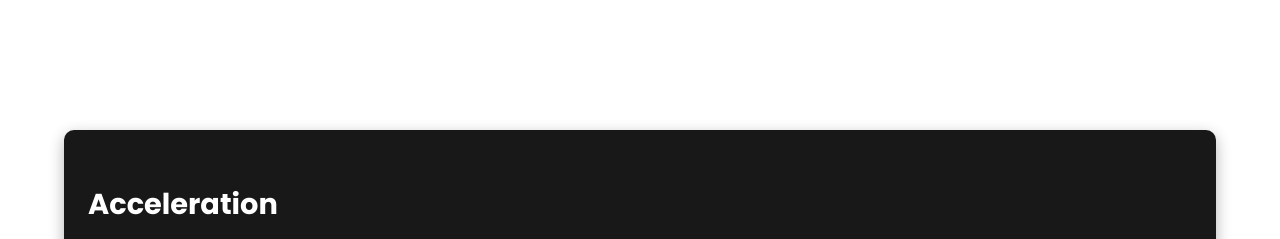
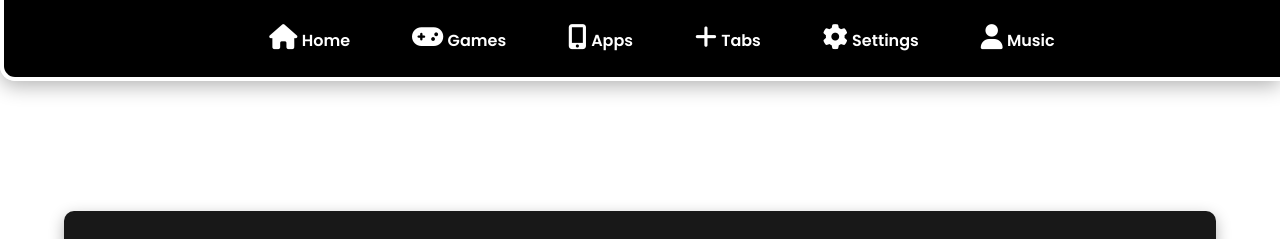
Before and after one commit to xnightlessdev/Acceleration, a website: page public/about.html in a window 1280 px wide. Shown: the top 239 px of the page. Drawn offline with Linux system fonts and the light colour scheme.

Commit message:
Update about.html

```diff
--- a/public/about.html
+++ b/public/about.html
@@ -6,11 +6,27 @@
   <title>Acceleration About Us</title>
   <link href="https://fonts.googleapis.com/css2?family=Montserrat:wght@400;700&family=Poppins:wght@400;600;700&display=swap" rel="stylesheet">
   <link rel="stylesheet" href="https://cdnjs.cloudflare.com/ajax/libs/font-awesome/6.0.0-beta3/css/all.min.css">
+    <link rel="stylesheet" href="/css/style.css">
   <link rel="stylesheet" href="/css/about.css">
   <link rel="stylesheet" href="/css/themes.css" />
   <script src="/js/themes.js"></script>
 </head>
 <body>
+
+    <ul class="navbar">
+
+      <li class="nav-item">
+         <nav class="shadow-navbar">
+        <ul>
+                  <li><a href="index.html"><i class="fa-solid fa-house"></i> <span>Home</span></a></li>
+        <li><a href="games.html"><i class="fa-solid fa-gamepad"></i> <span>Games</span></a></li>
+        <li><a href="apps.html"><i class="fas fa-mobile-alt"></i> <span>Apps</span></a></li>
+        <li><a href="tabs.html"><i class="fa-solid fa-plus"></i> <span>Tabs</span></a></li>
+        <li><a href="settings.html"><i class="fas fa-cog"></i> <span>Settings</span></a></li>
+                  <li><a href="about.html"><i class="fa-solid fa-user"></i> <span>Music</span></a></li>
+
+        </ul>
+    </nav>
 
   <!-- Projects Section -->
   <section class="projects" id="projects">
```
